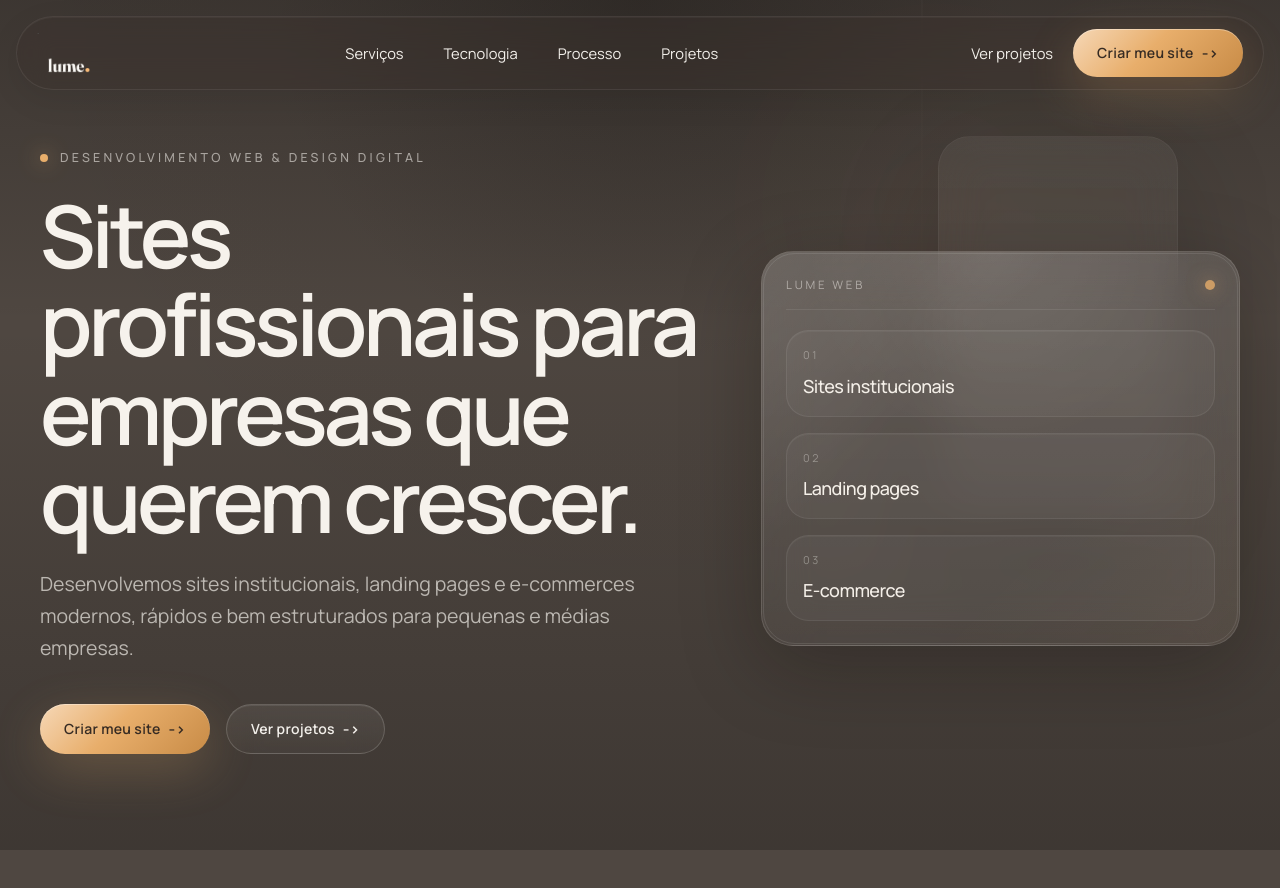
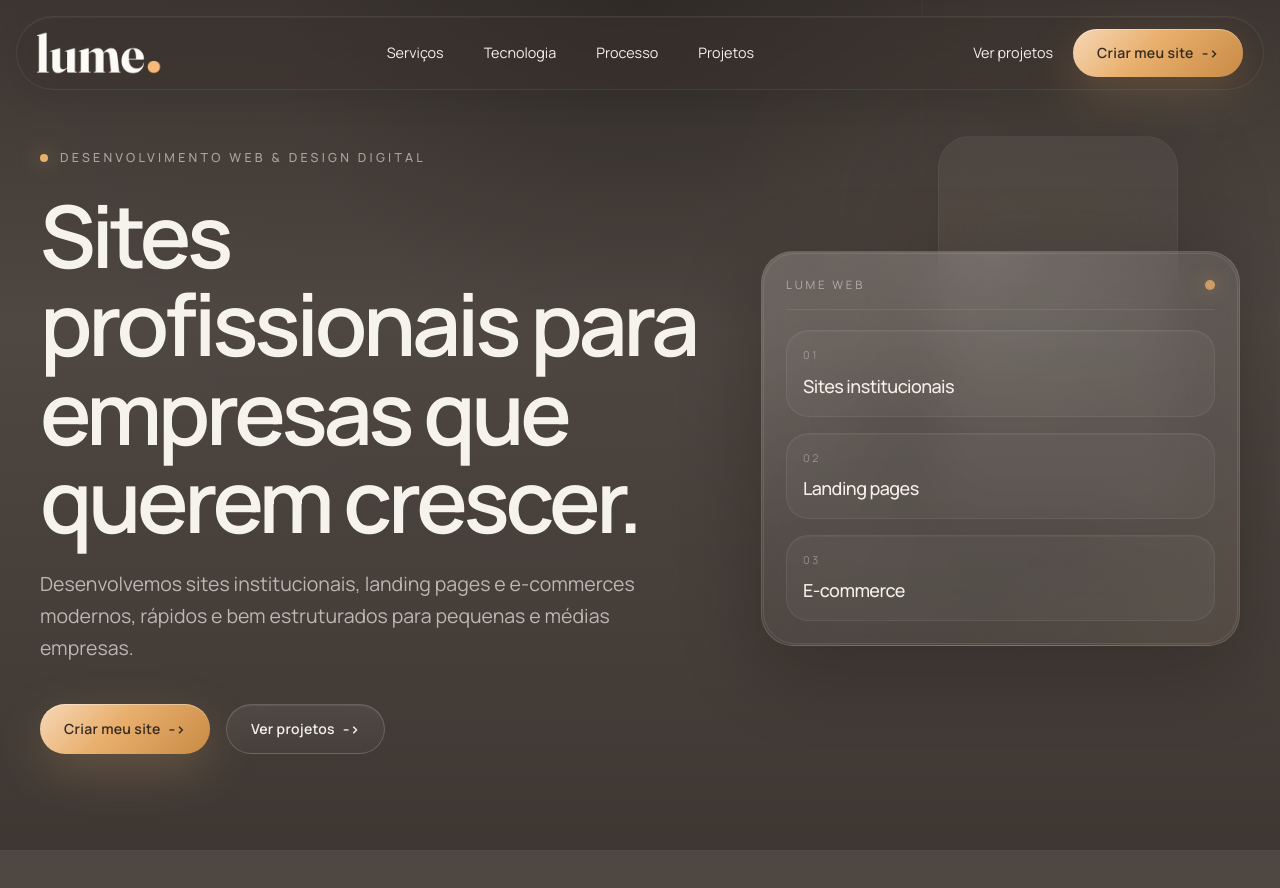
Before and after one commit to JuanGabrielGomes/Lume.v2, a Next.js app: page / in a window 1280 px wide. Shown: the top 888 px of the page. Built offline with nearby package versions, Linux system fonts and the light colour scheme.

Commit message:
Improve header logo crop and alignment

```diff
--- a/src/components/site-header/site-header.tsx
+++ b/src/components/site-header/site-header.tsx
@@ -38,16 +38,16 @@ export function SiteHeader() {
         <a
           href="#main-content"
           aria-label="Lume Web"
-          className="flex shrink-0 items-center rounded-full pr-2 md:pr-3"
+          className="flex shrink-0 items-center rounded-full pr-3 md:pr-4"
         >
           <Image
             src="/lume-logo-v2-1-header.png"
             alt="Lume Web"
-            width={1000}
-            height={752}
+            width={1200}
+            height={424}
             priority
-            sizes="(max-width: 640px) 144px, (max-width: 1024px) 160px, 176px"
-            className="h-8 w-auto max-w-none sm:h-9 md:h-10"
+            sizes="(max-width: 640px) 168px, (max-width: 1024px) 184px, 208px"
+            className="h-9 w-auto max-w-none sm:h-10 md:h-11"
           />
         </a>
 
@@ -56,7 +56,7 @@ export function SiteHeader() {
             <a
               key={link.href}
               href={link.href}
-              className="rounded-full px-2.5 py-1.5 text-[0.92rem] text-[var(--muted)] transition-all duration-250 hover:bg-white/[0.06] hover:text-[#fff8f0]"
+              className="rounded-full px-2.5 py-1.5 text-[0.9rem] leading-none text-[var(--muted)] transition-all duration-250 hover:bg-white/[0.06] hover:text-[#fff8f0]"
             >
               {link.label}
             </a>
@@ -66,7 +66,7 @@ export function SiteHeader() {
         <div className="flex items-center gap-2 md:gap-2.5">
           <a
             href="#projects"
-            className="hidden rounded-full px-2.5 py-1.5 text-[0.92rem] text-[var(--muted)] transition-all duration-250 hover:bg-white/[0.06] hover:text-[#fff8f0] md:block"
+            className="hidden rounded-full px-2.5 py-1.5 text-[0.9rem] leading-none text-[var(--muted)] transition-all duration-250 hover:bg-white/[0.06] hover:text-[#fff8f0] md:block"
           >
             Ver projetos
           </a>
```
Also changed, not shown: public/lume-logo-v2-1-header.png.
